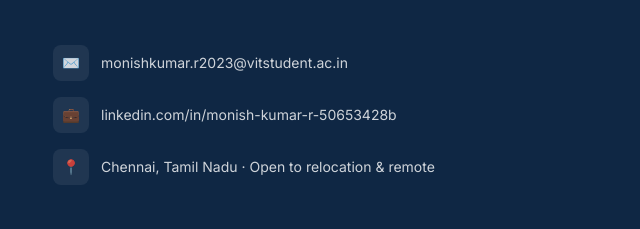
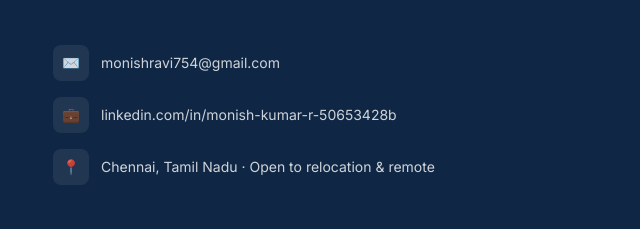
Before and after one commit to Monish-bytes/monish-portfolio, a plain HTML site: page index.html in a window 1280 px wide. Shown: the part 4739-4968 px from the top of the page, 611-1251 px from the left. Drawn offline with Linux system fonts and the light colour scheme.

Commit message:
Update index.html

```diff
--- a/index.html
+++ b/index.html
@@ -742,7 +742,7 @@
       <li>
         <a href="mailto:monishkumar.r2023@vitstudent.ac.in">
           <div class="contact-link-icon">✉️</div>
-          monishkumar.r2023@vitstudent.ac.in
+          monishravi754@gmail.com
         </a>
       </li>
       <li>
```
